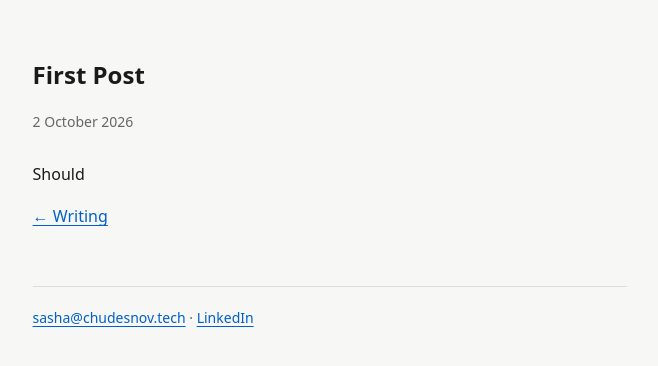
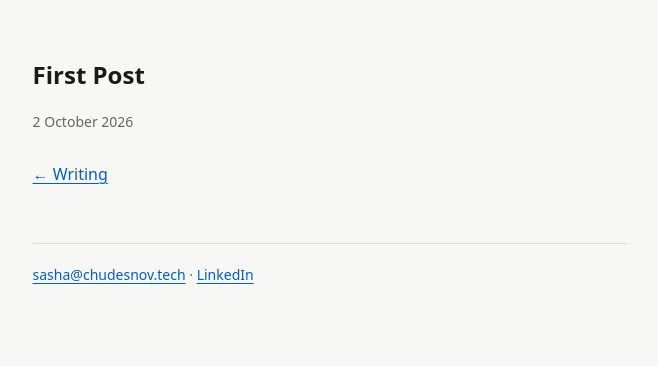
Before and after one commit to Chudesnov/chudesnov.tech, an Eleventy site: page src/writing/test-1.md in a window 1280 px wide. Shown: the whole page, without its empty margins (310-968 px from the left). Built offline with nearby package versions, Linux system fonts and the light colour scheme; Eleventy itself is replaced by a stand-in of ours; files that its build step writes are made by us from their sources.

```diff
--- a/src/writing/test-1.md
+++ b/src/writing/test-1.md
@@ -4,5 +4,3 @@
 cmsId: "2"
 templateEngineOverride: md
 ---
-
-Should
```
